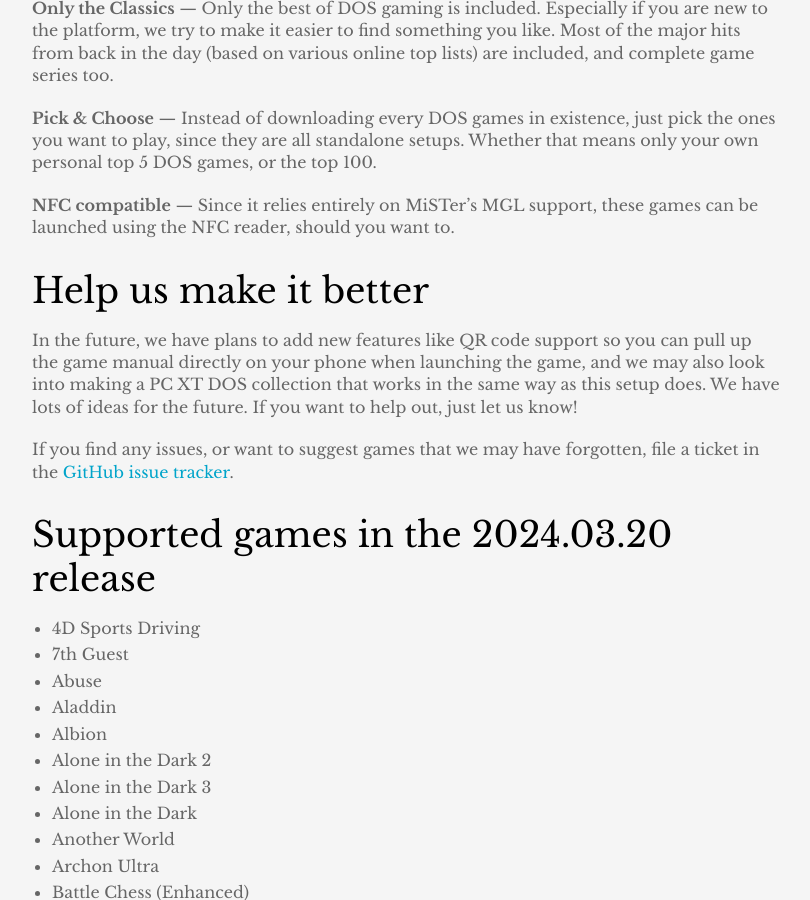
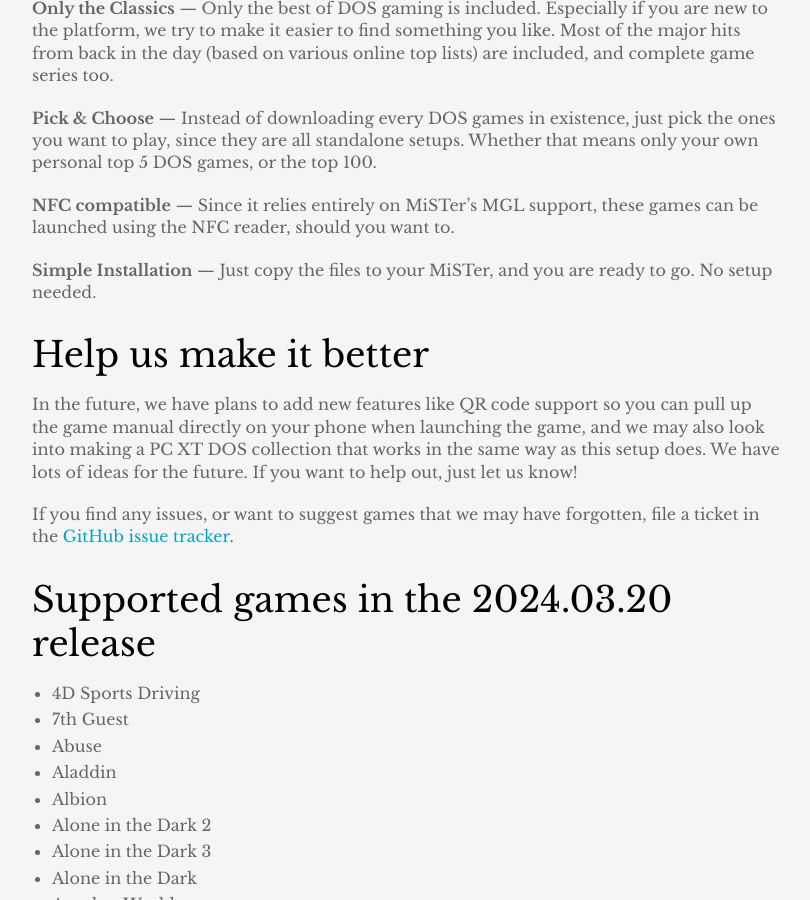
Before and after one commit to 0mhz-net/0mhz-net.github.io, a Jekyll site: the page built from _posts/2024-03-18-2024.03.20.md, in a window 1280 px wide and 900 px high, scrolled down 670 px. Shown: the whole window, without its empty margins (233-1043 px from the left). Built offline with Jekyll 4.4.1, drawn with Linux system fonts in a browser that asks for light colours.

Commit message:
Add installation

```diff
--- a/_posts/2024-03-18-2024.03.20.md
+++ b/_posts/2024-03-18-2024.03.20.md
@@ -18,6 +18,8 @@
 **Pick & Choose** — Instead of downloading every DOS games in existence, just pick the ones you want to play, since they are all standalone setups. Whether that means only your own personal top 5 DOS games, or the top 100.
 
 **NFC compatible** — Since it relies entirely on MiSTer’s MGL support, these games can be launched using the NFC reader, should you want to.
+
+**Simple Installation** — Just copy the files to your MiSTer, and you are ready to go. No setup needed.
 
 ## Help us make it better
 
```
